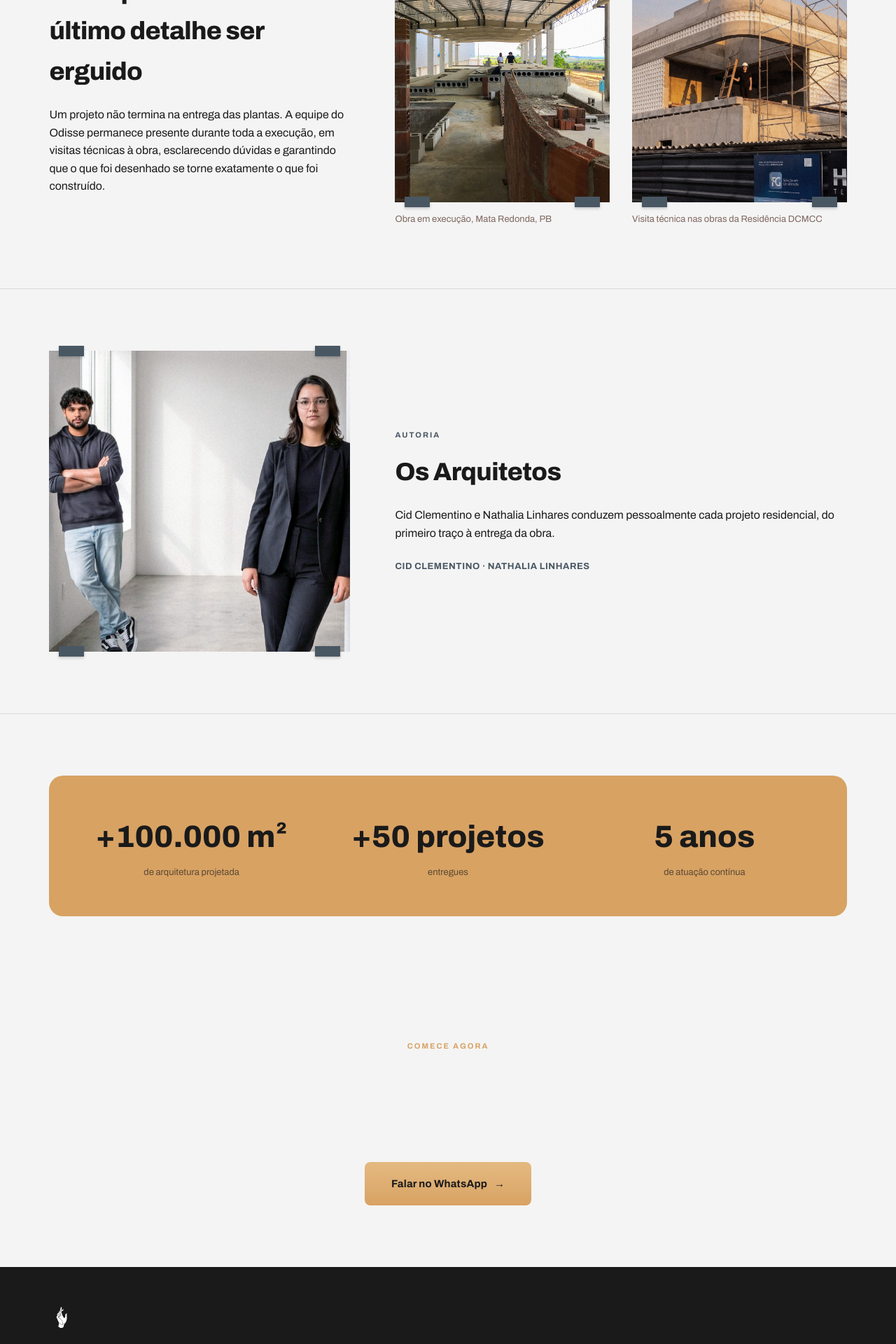
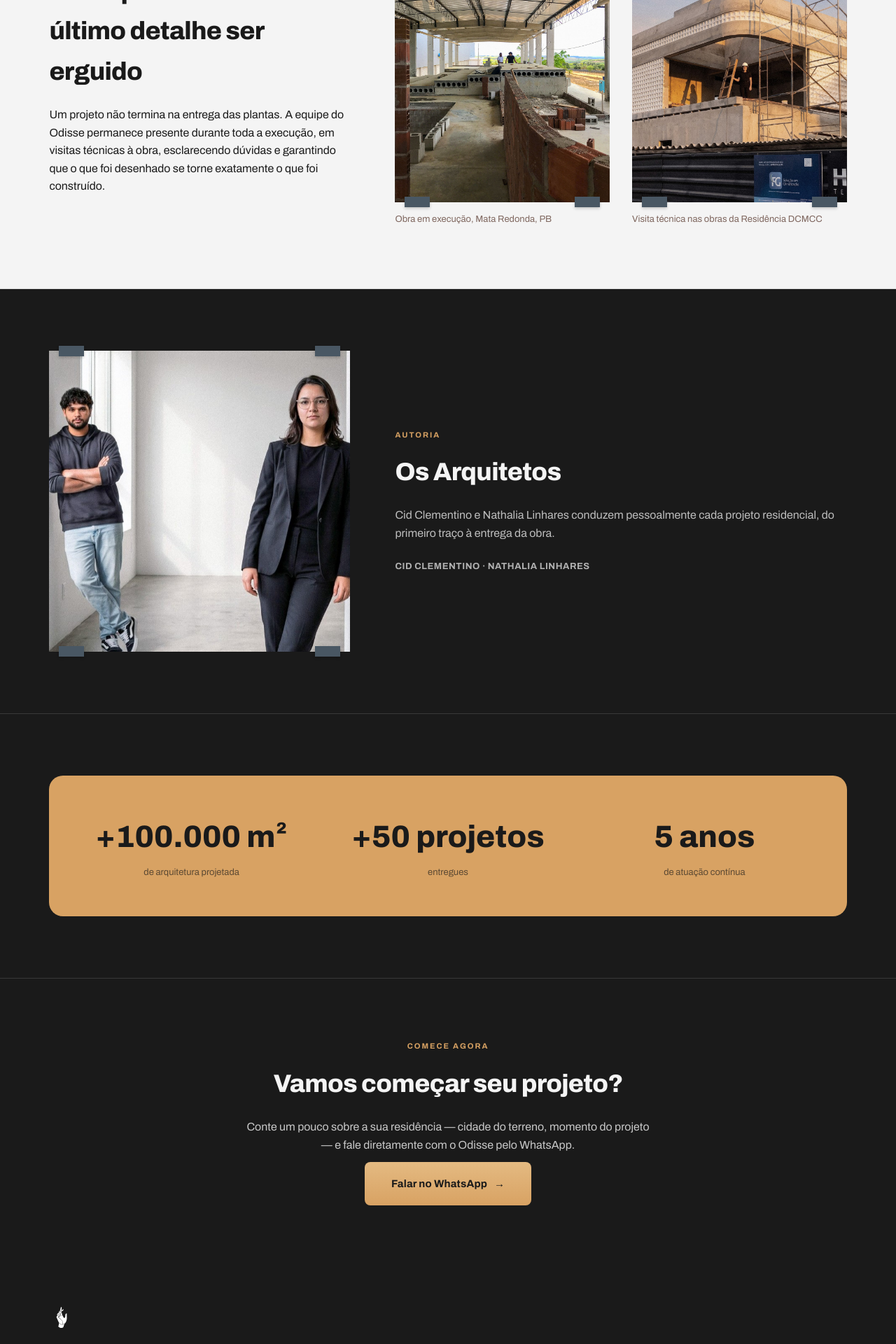
Before and after one commit to cidclementino/projetos-odisse, a Jekyll site: the page built from residencial/index.html, in a window 1280 px wide. Shown: the part 4480-6400 px from the top of the page at 70% size. Built offline with Jekyll 4.4.1, drawn with Linux system fonts in a browser that asks for light colours.

Commit message:
Update index.html

```diff
--- a/residencial/index.html
+++ b/residencial/index.html
@@ -158,6 +158,9 @@ title: "Odisse Arquitetos — Projetos Residenciais"
 
 <hr class="hairline">
 
+<!-- DARK BAND: OS ARQUITETOS > NÚMEROS > CTA FINAL (fundo preto sólido) -->
+<div class="dark-band">
+
 <!-- OS ARQUITETOS -->
 {% assign arq_img = site.data.residencial_conteudo.arquitetos.imagem %}
 <section>
@@ -183,10 +186,7 @@ title: "Odisse Arquitetos — Projetos Residenciais"
   </div>
 </section>
 
-<hr class="hairline">
-
-<!-- GRADIENT BAND: NÚMEROS > CTA FINAL -->
-<div class="gradient-band">
+<hr class="hairline-light">
 
 <!-- NÚMEROS -->
 <section>
@@ -216,4 +216,4 @@ title: "Odisse Arquitetos — Projetos Residenciais"
   </div>
 </section>
 
-</div><!-- /gradient-band -->
+</div><!-- /dark-band -->
```
